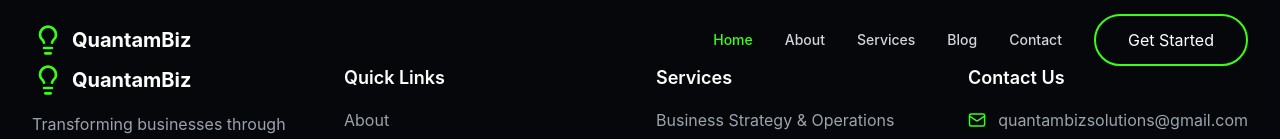
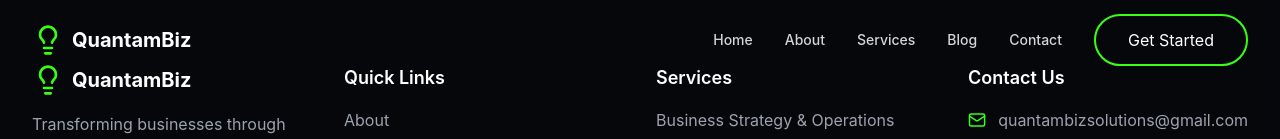
Before and after one commit to kawa202/QuantamBiz, a React (Vite) app: page / in a window 1280 px wide. Shown: the top 139 px of the page. Built offline with nearby package versions, Linux system fonts and the light colour scheme.

Commit message:
Update Navbar.tsx

```diff
--- a/src/components/Navbar.tsx
+++ b/src/components/Navbar.tsx
@@ -18,7 +18,7 @@ const Navbar = () => {
   }, []);
 
   const navItems = [
-    { name: 'Home', path: '/' },
+    { name: 'Home', path: '/QuantamBiz' },
     { name: 'About', path: '/about' },
     { name: 'Services', path: '/services' },
     { name: 'Blog', path: '/blog' },
```
